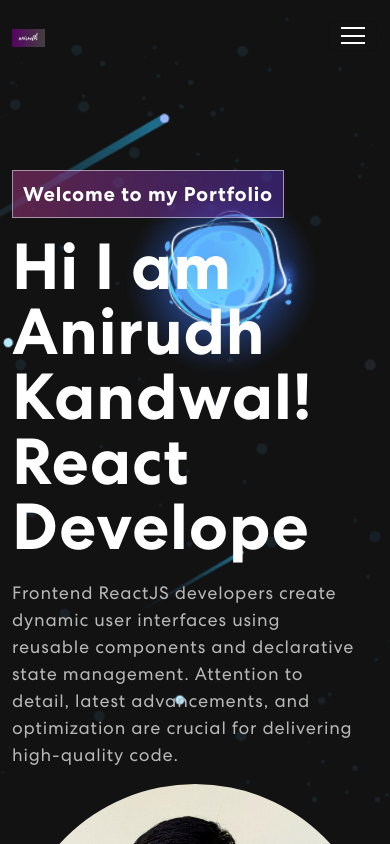
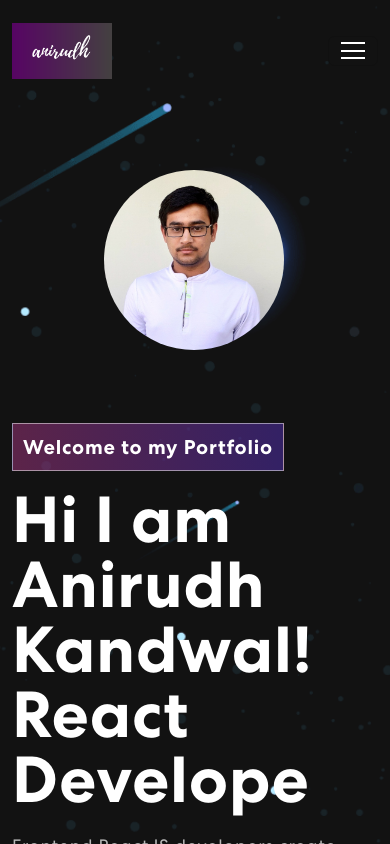
Before and after one commit to 01anirudh/Portfolio, a React (Create React App) app: page / in a window 390 px wide. Shown: the top 844 px of the page. Built offline with nearby package versions, Linux system fonts and the light colour scheme.

Commit message:
adding responsiveness

```diff
--- a/src/App.css
+++ b/src/App.css
@@ -55,6 +55,8 @@ img {
   width: 100%;
   height: auto;
 }
+
+
 
 button {
   border: 0;
@@ -228,6 +230,62 @@ nav.navbar .navbar-toggler[aria-expanded="true"] .navbar-toggler-icon {
 	border-color: transparent;
 }
 
+@media (max-width:800px){
+  .navbar-text button {
+
+    padding: 12px 30px;
+    font-size: 18px;
+    font-size: 13px;
+}
+}
+@media (max-width: 800px) {
+.align-items-center {
+    display: -webkit-box;
+    display: -moz-box;
+    display: -ms-flexbox;
+    display: -webkit-flex;
+    display: flex;
+    -webkit-box-orient: vertical;
+    -moz-box-orient: vertical;
+    -webkit-flex-direction: column;
+    -ms-flex-direction: column;
+    flex-direction: column;
+    /* optional */
+    -webkit-box-align: start;
+    -moz-box-align: start;
+    -ms-flex-align: start;
+    -webkit-align-items: flex-start;
+    align-items: flex-start;
+  }
+
+
+ .align-items-center .first {
+    -webkit-box-ordinal-group: 2;
+    -moz-box-ordinal-group: 2;
+    -ms-flex-order: 2;
+    -webkit-order: 2;
+    order: 2;
+  }
+
+  .align-items-center .second {
+    -webkit-box-ordinal-group: 1;
+    -moz-box-ordinal-group: 1;
+    -ms-flex-order: 1;
+    -webkit-order: 1;
+    order: 1;
+  }
+  .banner img{
+    border-radius: 50%;
+  margin-left: 25%;
+  margin-bottom: 20%;
+  width: 180px;
+  }
+  .navbar-brand img{
+    width:100px
+  }
+
+}
+
 /************ Banner Css ************/
 .banner {
   margin-top: 0;
@@ -283,6 +341,7 @@ nav.navbar .navbar-toggler[aria-expanded="true"] .navbar-toggler-icon {
 .banner img {
   /* animation: updown 3s linear infinite; */
   border-radius: 50%;
+
 }
 /* @keyframes updown {
     0% {
--- a/src/components/Banner/banner.componet.jsx
+++ b/src/components/Banner/banner.componet.jsx
@@ -42,7 +42,7 @@ export const Banner = () => {
         <section className="banner" id='home'>
             <Container>
                 <Row className="align-items-center">
-                    <Col xs={12} md={6} xl={7}>
+                    <Col xs={12} md={6} xl={7} className="first">
                         <TrackVisibility>
                         {({isVisible})=>
                         <div className={isVisible ? "animate_animated animate_fadeIn":""}>
@@ -52,7 +52,7 @@ export const Banner = () => {
                         </div>}
                         </TrackVisibility>
                     </Col>
-                    <Col xs={12} md={6} xl={5}>
+                    <Col xs={12} md={6} xl={5} className="second">
                         <img
                         src={HeaderImg} alt="Header Img"
                         />
--- a/src/components/Footer/footer.component.jsx
+++ b/src/components/Footer/footer.component.jsx
@@ -3,24 +3,20 @@ import navIcon1 from "../../Assets/img/linkdin.svg";
 import navIcon2 from "../../Assets/img/fb.svg";
 import navIcon3 from "../../Assets/img/insta.svg";
 import navIcon4 from "../../Assets/img/github.svg";
-import Logo from "../../Assets/img/logo.png";
 
 export const Footer = () =>{
     return (
         <footer className="footer">
             <Container>
             <Row className="align-item-center">
-                <Col sm={6}>
-                    <img src={Logo} alt="LOGO"/>
-                </Col>
-                <Col sm={6} className="text-center text-sm-end">
+                <Col  className="text-center">
                     <div className="social-icon">
                     <a href="https://www.facebook.com/anirudh.kandwal"><img src={navIcon1} alt="" /></a>
                     <a href="https://www.linkedin.com/in/anirudh-kandwal-96567520b/"><img src={navIcon2} alt="" /></a>
                     <a href="https://www.instagram.com/anirudhkandwal/"><img src={navIcon3} alt="" /></a>
                     <a href="https://github.com/01anirudh"><img src={navIcon4} alt="" /></a>
                     </div>
-                    <p>CopyRight 2023,</p>
+                    <p>CopyRight 2023,www.anirudh-kandwal.netlify.app</p>
                 </Col>
             </Row>
             </Container>
--- a/src/components/Navigation/navigation.component.jsx
+++ b/src/components/Navigation/navigation.component.jsx
@@ -40,7 +40,7 @@ export const Navigation = () => {
       <Navbar expand="md" className={scrolled ? "scrolled" : ""}>
         <Container>
           <Navbar.Brand href="/">
-            <img src={Logo} alt="Logo" />
+            <img  src={Logo} alt="Logo" />
           </Navbar.Brand>
           <Navbar.Toggle aria-controls="basic-navbar-nav">
             <span className="navbar-toggler-icon"></span>
```
